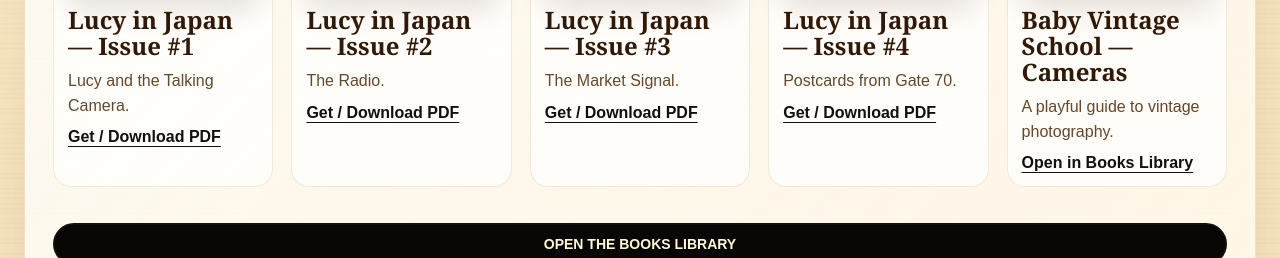
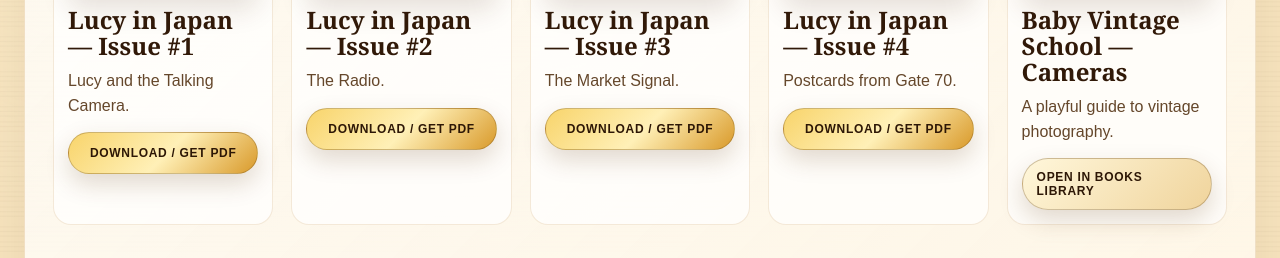
Before and after one commit to danielyuval46-code/lucylp-site, a plain HTML site: page blog/index.html in a window 1280 px wide. Shown: the part 1316-1574 px from the top of the page. Drawn offline with Linux system fonts and the light colour scheme; no server answers.

Commit message:
Make blog book download buttons visible
Style book download links as visible gold buttons in the LucyLP blog showcase.

```diff
--- a/blog/blog.css
+++ b/blog/blog.css
@@ -382,3 +382,31 @@
     grid-template-columns:repeat(2, minmax(0, 1fr));
   }
 }
+
+.showcase-download{
+  align-self:start;
+  display:inline-flex;
+  justify-content:center;
+  align-items:center;
+  min-height:42px;
+  margin-top:4px;
+  padding:11px 14px;
+  border:1px solid rgba(88,54,12,0.28);
+  border-radius:999px;
+  background:linear-gradient(135deg, #f8d46b, #fff0b7 52%, #d99a2b);
+  color:#2d1706 !important;
+  box-shadow:0 10px 24px rgba(90,51,12,0.18);
+  font-size:12px;
+  font-weight:900;
+  letter-spacing:0.7px;
+  text-decoration:none !important;
+  text-transform:uppercase;
+}
+
+.showcase-download:hover{
+  transform:translateY(-1px);
+}
+
+.showcase-download--secondary{
+  background:linear-gradient(135deg, #fff7db, #f0d49c);
+}
--- a/blog/index.html
+++ b/blog/index.html
@@ -14,7 +14,7 @@
   <meta name="twitter:card" content="summary_large_image">
   <link rel="icon" href="/brand/LucyLP_Favicon.svg" type="image/svg+xml">
   <link rel="stylesheet" href="/style.css?v=20260717-final-home-1">
-  <link rel="stylesheet" href="/blog/blog.css?v=20260803-live-4">
+  <link rel="stylesheet" href="/blog/blog.css?v=20260803-live-5">
 </head>
 <body>
   <header class="site-header">
@@ -53,27 +53,27 @@
         <article class="showcase-card">
           <img src="/assets/books/lucy-in-japan/lucy-in-japan-issue-1-en.png" srcset="/assets/responsive/books/lucy-in-japan/lucy-in-japan-issue-1-en-480.webp 480w, /assets/responsive/books/lucy-in-japan/lucy-in-japan-issue-1-en-768.webp 768w" sizes="(max-width: 760px) 42vw, 220px" alt="Lucy in Japan Issue 1 cover">
           <h3>Lucy in Japan — Issue #1</h3>
-          <p>Lucy and the Talking Camera.</p><a href="https://www.etsy.com/listing/4537396310/lucy-in-japan-issue-1-digital-comic-pdf" target="_blank" rel="noopener noreferrer sponsored">Get / Download PDF</a>
+          <p>Lucy and the Talking Camera.</p><a href="https://www.etsy.com/listing/4537396310/lucy-in-japan-issue-1-digital-comic-pdf" target="_blank" rel="noopener noreferrer sponsored" class="showcase-download">DOWNLOAD / GET PDF</a>
         </article>
         <article class="showcase-card">
           <img src="/assets/books/lucy-in-japan/lucy-in-japan-issue-2-en.png" srcset="/assets/responsive/books/lucy-in-japan/lucy-in-japan-issue-2-en-480.webp 480w, /assets/responsive/books/lucy-in-japan/lucy-in-japan-issue-2-en-768.webp 768w" sizes="(max-width: 760px) 42vw, 220px" alt="Lucy in Japan Issue 2 cover">
           <h3>Lucy in Japan — Issue #2</h3>
-          <p>The Radio.</p><a href="https://www.etsy.com/listing/4537405854/lucy-in-japan-issue-2-digital-comic-pdf" target="_blank" rel="noopener noreferrer sponsored">Get / Download PDF</a>
+          <p>The Radio.</p><a href="https://www.etsy.com/listing/4537405854/lucy-in-japan-issue-2-digital-comic-pdf" target="_blank" rel="noopener noreferrer sponsored" class="showcase-download">DOWNLOAD / GET PDF</a>
         </article>
         <article class="showcase-card">
           <img src="/assets/books/lucy-in-japan/lucy-in-japan-issue-3-en.png" srcset="/assets/responsive/books/lucy-in-japan/lucy-in-japan-issue-3-en-480.webp 480w, /assets/responsive/books/lucy-in-japan/lucy-in-japan-issue-3-en-768.webp 768w" sizes="(max-width: 760px) 42vw, 220px" alt="Lucy in Japan Issue 3 cover">
           <h3>Lucy in Japan — Issue #3</h3>
-          <p>The Market Signal.</p><a href="https://www.etsy.com/listing/4537397677/lucy-in-japan-issue-3-digital-comic-pdf" target="_blank" rel="noopener noreferrer sponsored">Get / Download PDF</a>
+          <p>The Market Signal.</p><a href="https://www.etsy.com/listing/4537397677/lucy-in-japan-issue-3-digital-comic-pdf" target="_blank" rel="noopener noreferrer sponsored" class="showcase-download">DOWNLOAD / GET PDF</a>
         </article>
         <article class="showcase-card">
           <img src="/assets/books/lucy-in-japan/lucy-in-japan-issue-4-en.png" srcset="/assets/responsive/books/lucy-in-japan/lucy-in-japan-issue-4-en-480.webp 480w, /assets/responsive/books/lucy-in-japan/lucy-in-japan-issue-4-en-768.webp 768w" sizes="(max-width: 760px) 42vw, 220px" alt="Lucy in Japan Issue 4 cover">
           <h3>Lucy in Japan — Issue #4</h3>
-          <p>Postcards from Gate 70.</p><a href="https://www.etsy.com/listing/4537416226/lucy-in-japan-issue-4-digital-comic-pdf" target="_blank" rel="noopener noreferrer sponsored">Get / Download PDF</a>
+          <p>Postcards from Gate 70.</p><a href="https://www.etsy.com/listing/4537416226/lucy-in-japan-issue-4-digital-comic-pdf" target="_blank" rel="noopener noreferrer sponsored" class="showcase-download">DOWNLOAD / GET PDF</a>
         </article>
         <article class="showcase-card">
           <img src="/assets/books/baby-vintage-school/baby-vintage-school-cameras-en.png" srcset="/assets/responsive/books/baby-vintage-school/baby-vintage-school-cameras-en-480.webp 480w, /assets/responsive/books/baby-vintage-school/baby-vintage-school-cameras-en-768.webp 768w" sizes="(max-width: 760px) 42vw, 220px" alt="Baby Vintage School Cameras cover">
           <h3>Baby Vintage School — Cameras</h3>
-          <p>A playful guide to vintage photography.</p><a href="/books/">Open in Books Library</a>
+          <p>A playful guide to vintage photography.</p><a href="/books/" class="showcase-download showcase-download--secondary">OPEN IN BOOKS LIBRARY</a>
         </article>
       </div>
       <a class="page-link" href="/books/">Open the Books Library</a>
@@ -157,6 +157,6 @@
 
   <footer class="site-footer"><div><img src="/brand/LucyLP_Guides_Header_Logo.png" alt="LucyLP"><p>One story becomes a world.</p></div><nav aria-label="Footer navigation"><a href="/about/">About LucyLP</a><a href="/contact/">Contact</a><a href="/privacy/">Privacy</a><a href="/terms/">Terms</a></nav><nav aria-label="Social links"><a href="https://www.instagram.com/" rel="noopener noreferrer">Instagram</a><a href="https://www.youtube.com/" rel="noopener noreferrer">YouTube</a><a href="https://www.tiktok.com/" rel="noopener noreferrer">TikTok</a></nav></footer>
   <script src="/department-site.js?v=20260716-1"></script>
-  <script src="/blog/blog.js?v=20260803-live-4"></script>
+  <script src="/blog/blog.js?v=20260803-live-5"></script>
 </body>
 </html>
```
